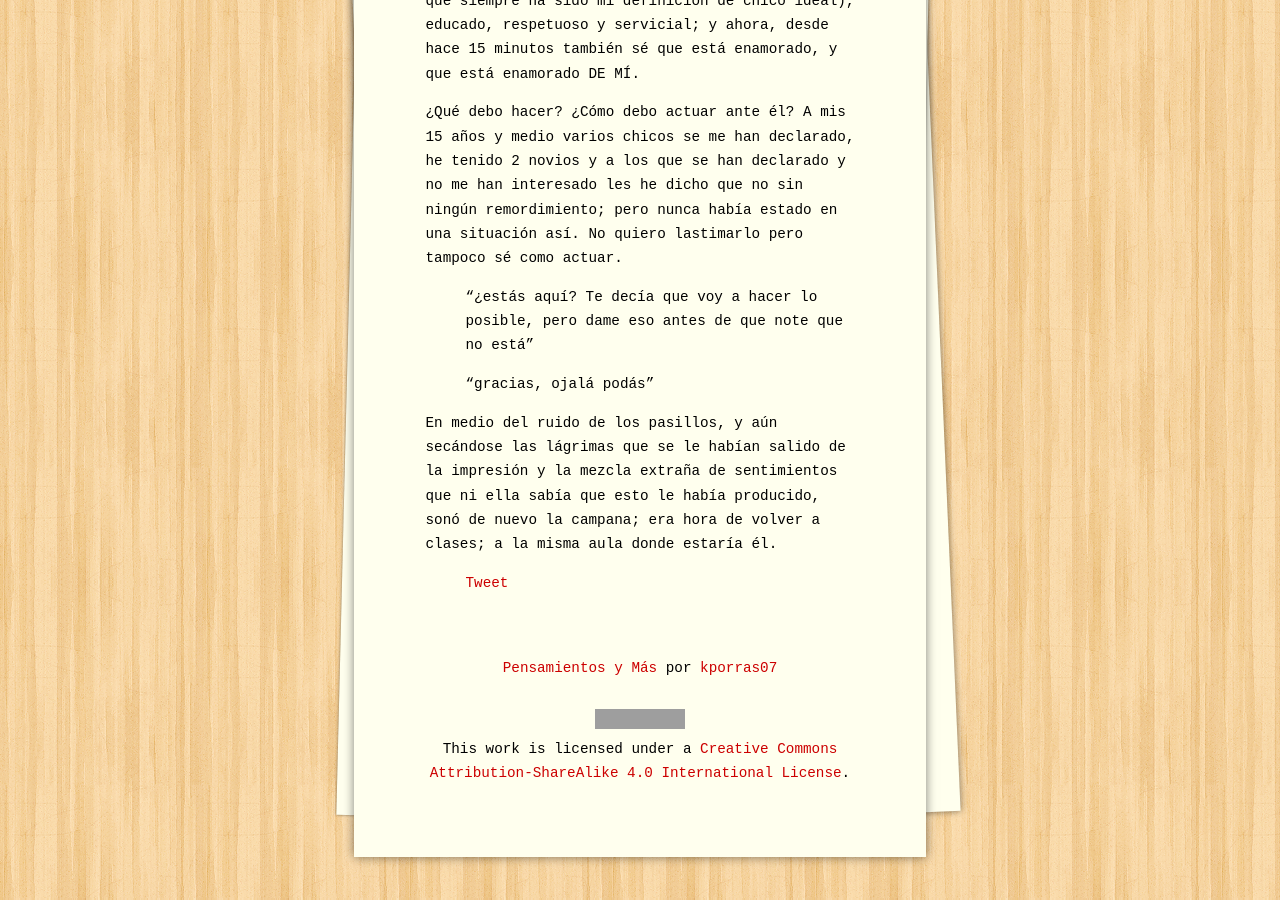
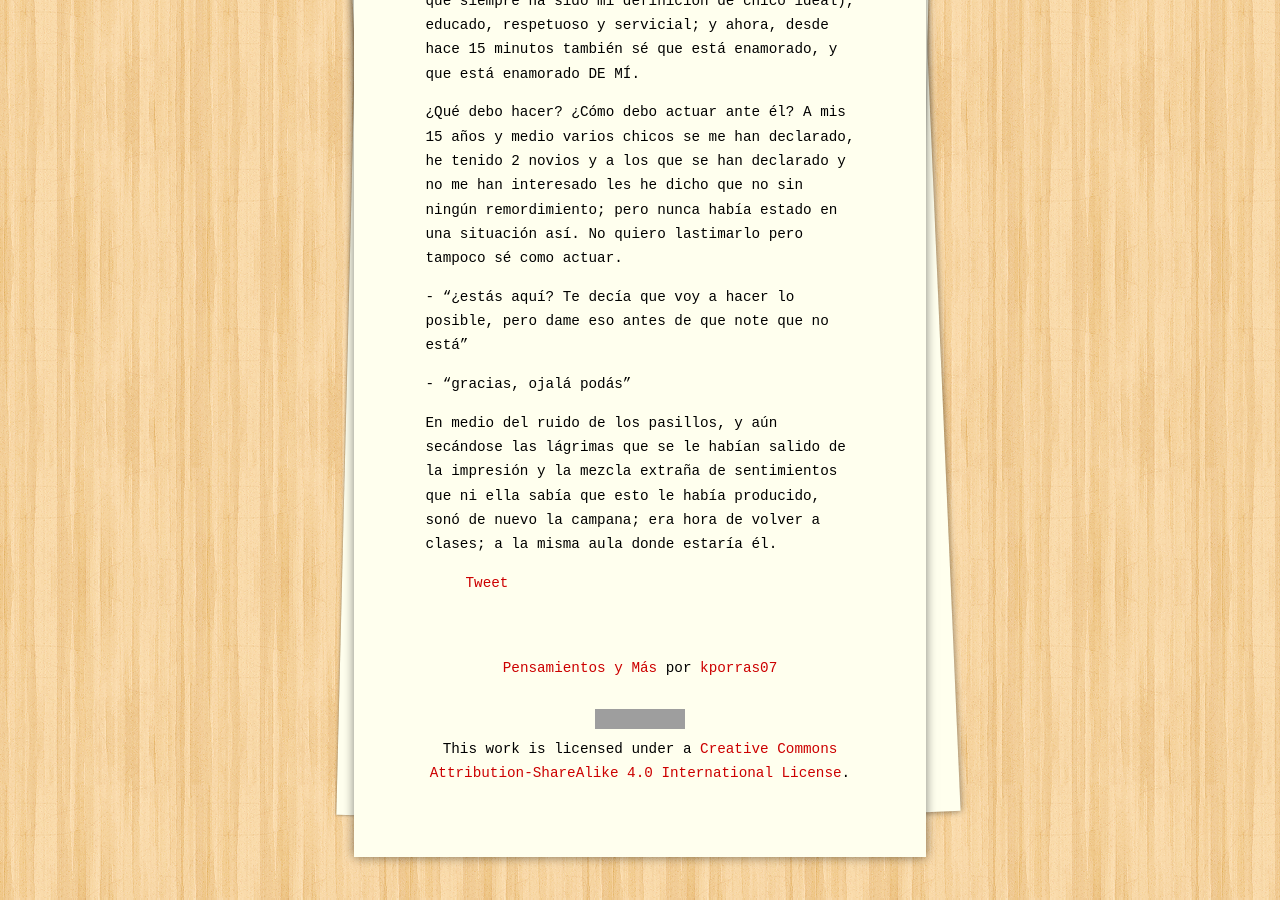
Before and after one commit to kporras07/pensamientos-y-mas, a Jekyll site: the page built from _posts/2015-04-30-lectura-de-una-resolucion.markdown, in a window 1280 px wide and 900 px high, scrolled down 1003 px. Built offline with Jekyll 4.4.1, drawn with Linux system fonts in a browser that asks for light colours; comment, search, counter and statistics services are not loaded; grey boxes are pictures that could not be loaded.

```diff
--- a/_posts/2015-04-30-lectura-de-una-resolucion.markdown
+++ b/_posts/2015-04-30-lectura-de-una-resolucion.markdown
@@ -15,8 +15,8 @@ Esas palabras indudablemente son de alguien que ha querido pero que a la vez ha
 
 ¿Qué debo hacer? ¿Cómo debo actuar ante él? A mis 15 años y medio varios chicos se me han declarado, he tenido 2 novios y a los que se han declarado y no me han interesado les he dicho que no sin ningún remordimiento; pero nunca había estado en una situación así. No quiero lastimarlo pero tampoco sé como actuar.
 
-- "¿estás aquí? Te decía que voy a hacer lo posible, pero dame eso antes de que note que no está"
+\- "¿estás aquí? Te decía que voy a hacer lo posible, pero dame eso antes de que note que no está"
 
-- "gracias, ojalá podás"
+\- "gracias, ojalá podás"
 
 En medio del ruido de los pasillos, y aún secándose las lágrimas que se le habían salido de la impresión y la mezcla extraña de sentimientos que ni ella sabía que esto le había producido, sonó de nuevo la campana; era hora de volver a clases; a la misma aula donde estaría él.
```
